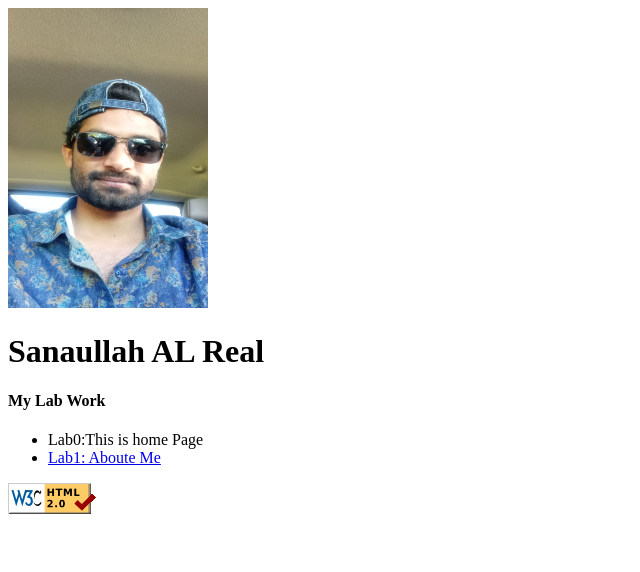
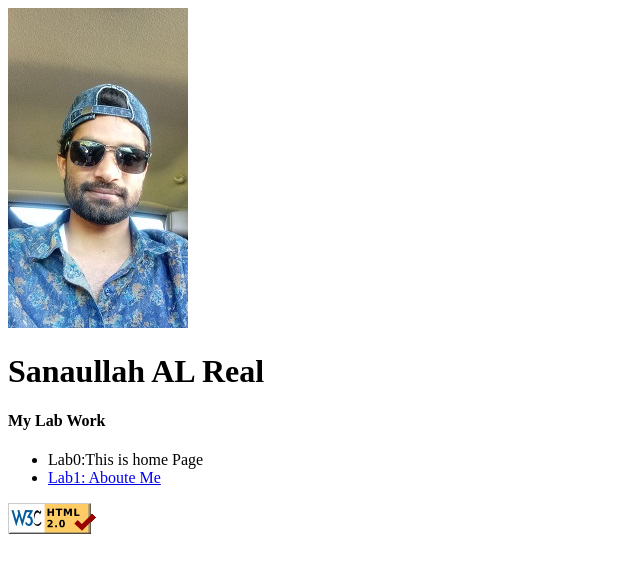
Before and after one commit to sanaullahal/miu-wap, a plain HTML site: page index.html in a window 1280 px wide. Shown: the whole page, without its empty margins (0-640 px from the left). Drawn offline with Linux system fonts and the light colour scheme.

Commit message:
First commit

```diff
--- a/index.html
+++ b/index.html
@@ -7,7 +7,7 @@
     <title>Document</title>
 </head>
 <body>
-    <img src="WhatsApp Image 2022-06-21 at 5.47.45 PM.jpeg" height="300px" width="200px" >
+    <img src="real.jpeg" />
 
     <h1>Sanaullah AL Real</h1>
 
```
Also changed, not shown: WhatsApp Image 2022-06-21 at 5.47.45 PM.jpeg (deleted), real.jpeg (added).
